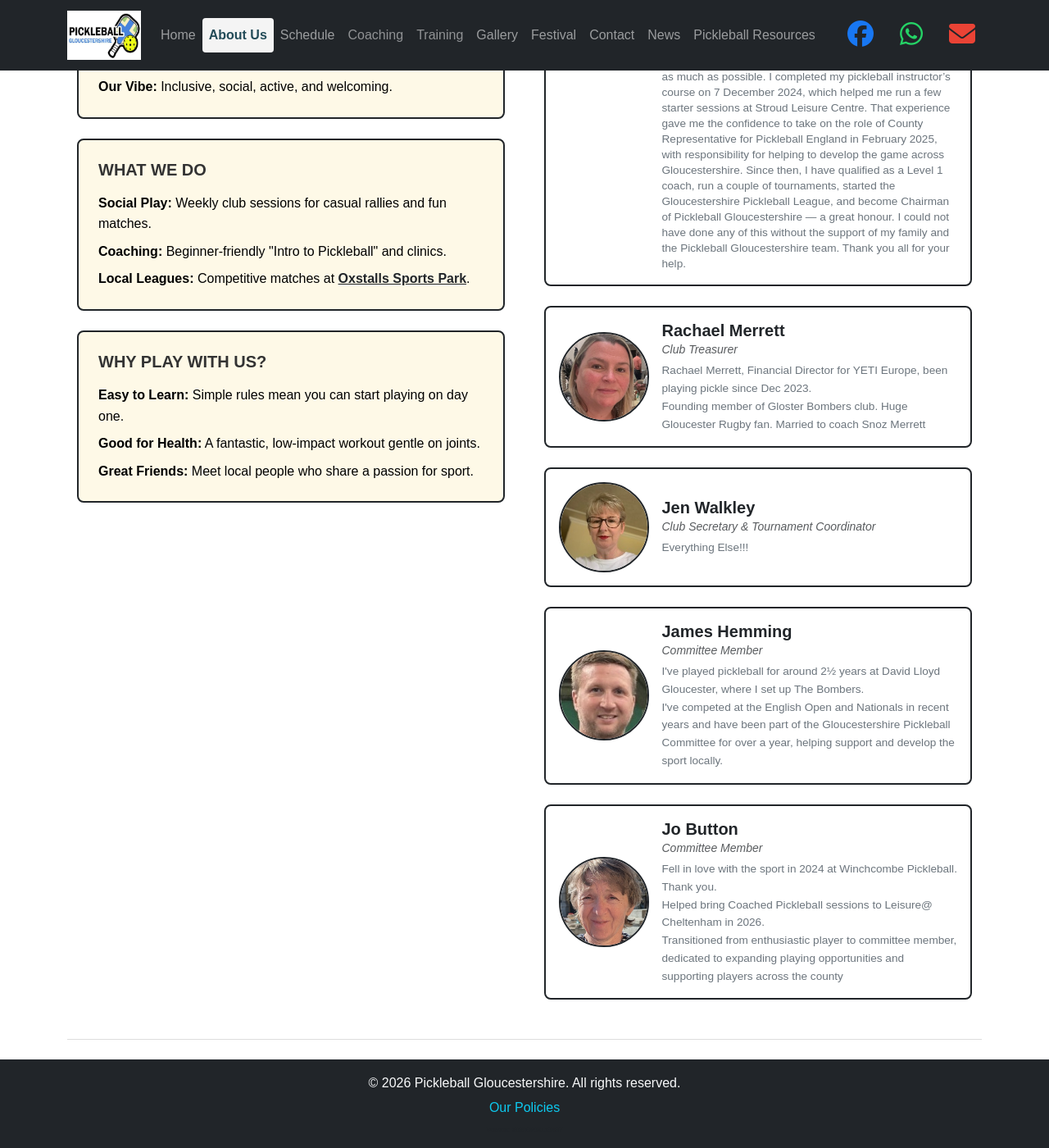
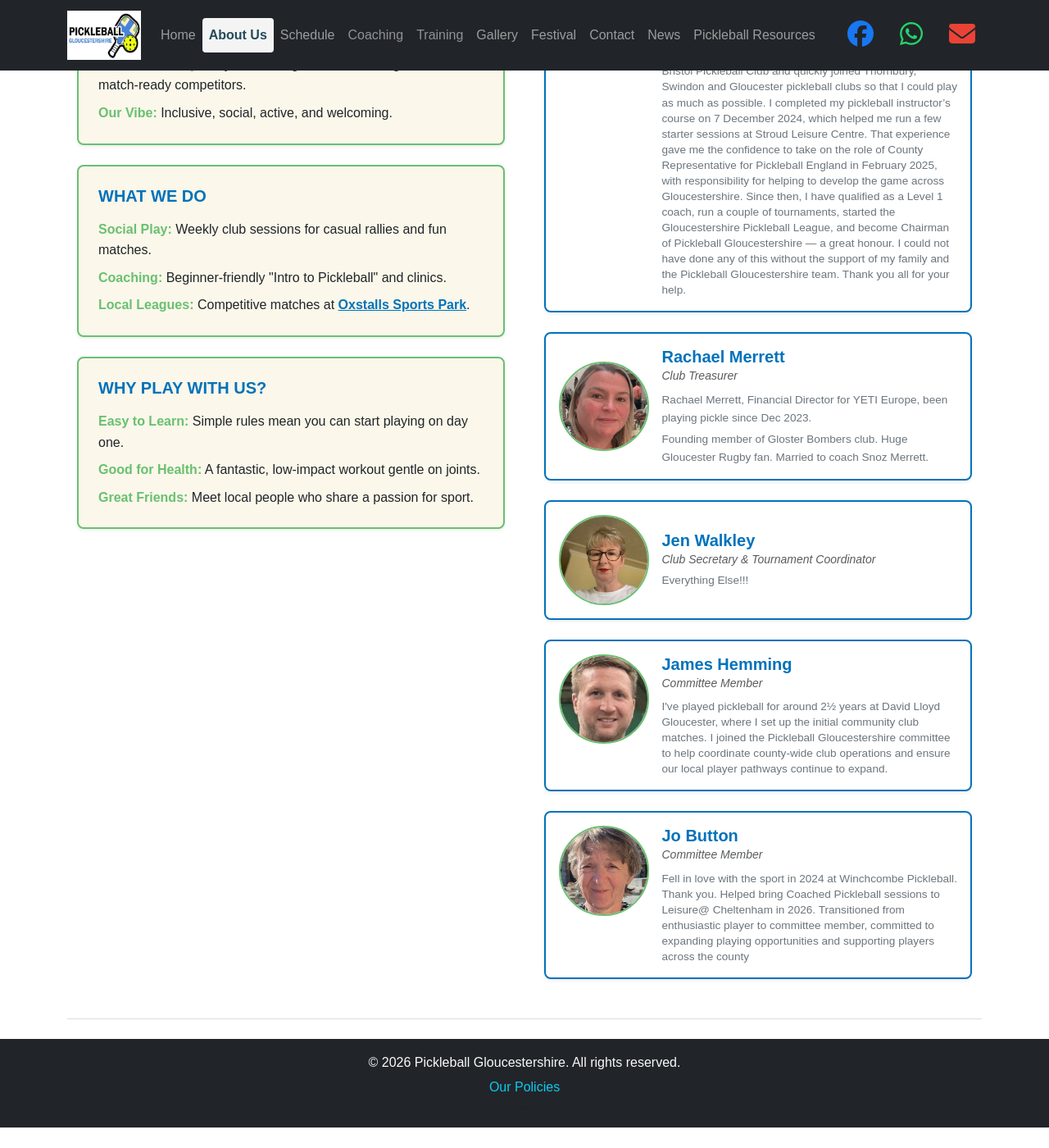
Before and after one commit to Jobnetcrest/jobnetcrest.github.io, a Jekyll site: the page built from about.html, in a window 1280 px wide and 1400 px high, scrolled down 542 px. Shown: the whole window at 82% size. Built offline with Jekyll 4.4.1, drawn with Linux system fonts in a browser that asks for light colours; nearby versions of some CDN libraries; after the commit the page ends 1917 px from its top, so only the background shows below that.

Commit message:
Chnage about us to reflect branding

```diff
--- a/about.html
+++ b/about.html
@@ -3,13 +3,13 @@ layout: default
 background_image: ""
 ---
 
-<section id="about-and-team" class="section py-5">
-  <div class="container text-black">
+<section id="about-and-team" class="section py-5" style="background-color: #ffffff; font-family: sans-serif;">
+  <div class="container text-dark">
 
     <!-- 1. UNIFIED RESPONSIVE HEADER -->
-    <header class="bg-transparent py-4 py-md-5 mt-md-2 w-100 px-3 text-center mb-4">
-      <div class="mx-auto d-inline-block pb-2 pb-md-3 border-bottom border-4 border-dark max-w-100">
-        <h1 class="display-4 display-md-2 fw-bold mb-0 text-uppercase text-black lh-sm tracking-wider">
+    <header class="bg-transparent py-4 py-md-5 mt-md-2 w-100 px-3 text-center mb-5">
+      <div class="mx-auto d-inline-block pb-2 pb-md-3 border-bottom border-4 max-w-100" style="border-color: #0072BB !important;">
+        <h1 class="display-4 display-md-2 fw-bold mb-0 text-uppercase lh-sm tracking-wider text-black">
           CLUB INFORMATION
         </h1>
       </div>
@@ -20,53 +20,53 @@ background_image: ""
 
       <!-- LEFT-HAND COLUMN: ABOUT US & MISSION CARDS (50% Width) -->
       <div class="col-12 col-lg-6 d-flex flex-column gap-4">
-        <div class="pb-2 border-bottom border-2 border-dark mb-2">
-          <h2 class="h3 fw-bold text-uppercase tracking-wide mb-0 text-black">About Us</h2>
+        <div class="pb-2 border-bottom border-2 mb-3" style="border-color: #0072BB !important;">
+          <h2 class="h3 fw-bold text-uppercase tracking-wide mb-0" style="color: #0072BB;">About Us</h2>
         </div>
 
         <!-- Block 1: Who We Are -->
-        <div class="p-4 border border-dark border-2 rounded-3 text-start" style="background-color: #fef9e7;">
-          <h3 class="fw-bold mb-3 text-uppercase fs-5">Who We Are</h3>
-          <p class="mb-2"><strong>Our Mission:</strong> To grow the game of pickleball across Gloucestershire.</p>
-          <p class="mb-2"><strong>Our Community:</strong> Players of all ages, from total beginners to match-ready competitors.</p>
-          <p class="mb-0"><strong>Our Vibe:</strong> Inclusive, social, active, and welcoming.</p>
+        <div class="p-4 border border-2 rounded-3 text-start shadow-sm" style="background-color: #FBF7EA; border-color: #69C071 !important;">
+          <h3 class="fw-bold mb-3 text-uppercase fs-5" style="color: #0072BB;">Who We Are</h3>
+          <p class="mb-2"><strong style="color: #69C071;">Our Mission:</strong> To grow the game of pickleball across Gloucestershire.</p>
+          <p class="mb-2"><strong style="color: #69C071;">Our Community:</strong> Players of all ages, from total beginners to match-ready competitors.</p>
+          <p class="mb-0"><strong style="color: #69C071;">Our Vibe:</strong> Inclusive, social, active, and welcoming.</p>
         </div>
 
         <!-- Block 2: What We Do -->
-        <div class="p-4 border border-dark border-2 rounded-3 text-start" style="background-color: #fef9e7;">
-          <h3 class="fw-bold mb-3 text-uppercase fs-5">What We Do</h3>
-          <p class="mb-2"><strong>Social Play:</strong> Weekly club sessions for casual rallies and fun matches.</p>
-          <p class="mb-2"><strong>Coaching:</strong> Beginner-friendly "Intro to Pickleball" and clinics.</p>
-          <p class="mb-0"><strong>Local Leagues:</strong> Competitive matches at <a href="https://www.google.com/maps/place/Oxstalls+Sports+Park/@51.8784639,-2.2373333,17z/data=!3m1!4b1!4m6!3m5!1s0x4871042a2444147f:0xae0bae45b9ed1912!8m2!3d51.8784639!4d-2.234753!16s%2Fg%2F12330zrny?entry=ttu&g_ep=EgoyMDI2MDgxOS4wIKXMDSoASAFQAw%3D%3D" target="_blank" rel="noopener" class="text-decoration-underline fw-semibold text-dark">Oxstalls Sports Park</a>.</p>
+        <div class="p-4 border border-2 rounded-3 text-start shadow-sm" style="background-color: #FBF7EA; border-color: #69C071 !important;">
+          <h3 class="fw-bold mb-3 text-uppercase fs-5" style="color: #0072BB;">What We Do</h3>
+          <p class="mb-2"><strong style="color: #69C071;">Social Play:</strong> Weekly club sessions for casual rallies and fun matches.</p>
+          <p class="mb-2"><strong style="color: #69C071;">Coaching:</strong> Beginner-friendly "Intro to Pickleball" and clinics.</p>
+          <p class="mb-0"><strong style="color: #69C071;">Local Leagues:</strong> Competitive matches at <a href="https://google.com" target="_blank" rel="noopener" class="text-decoration-underline fw-bold" style="color: #0072BB;">Oxstalls Sports Park</a>.</p>
         </div>
 
         <!-- Block 3: Why Play With Us? -->
-        <div class="p-4 border border-dark border-2 rounded-3 text-start" style="background-color: #fef9e7;">
-          <h3 class="fw-bold mb-3 text-uppercase fs-5">Why Play With Us?</h3>
-          <p class="mb-2"><strong>Easy to Learn:</strong> Simple rules mean you can start playing on day one.</p>
-          <p class="mb-2"><strong>Good for Health:</strong> A fantastic, low-impact workout gentle on joints.</p>
-          <p class="mb-0"><strong>Great Friends:</strong> Meet local people who share a passion for sport.</p>
+        <div class="p-4 border border-2 rounded-3 text-start shadow-sm" style="background-color: #FBF7EA; border-color: #69C071 !important;">
+          <h3 class="fw-bold mb-3 text-uppercase fs-5" style="color: #0072BB;">Why Play With Us?</h3>
+          <p class="mb-2"><strong style="color: #69C071;">Easy to Learn:</strong> Simple rules mean you can start playing on day one.</p>
+          <p class="mb-2"><strong style="color: #69C071;">Good for Health:</strong> A fantastic, low-impact workout gentle on joints.</p>
+          <p class="mb-0"><strong style="color: #69C071;">Great Friends:</strong> Meet local people who share a passion for sport.</p>
         </div>
       </div>
 
       <!-- RIGHT-HAND COLUMN: MEET THE TEAM COMPACT BIOS (50% Width) -->
       <div class="col-12 col-lg-6 d-flex flex-column gap-4">
-        <div class="pb-2 border-bottom border-2 border-dark mb-2">
-          <h2 class="h3 fw-bold text-uppercase tracking-wide mb-0 text-black">Meet The Team</h2>
+        <div class="pb-2 border-bottom border-2 mb-3" style="border-color: #0072BB !important;">
+          <h2 class="h3 fw-bold text-uppercase tracking-wide mb-0" style="color: #0072BB;">Meet The Team</h2>
         </div>
 
         <!-- Team Member 1: Ian Walkley -->
-        <div class="card border border-dark border-2 p-3 bg-white rounded-3">
+        <div class="card border border-2 p-3 bg-white rounded-3 shadow-sm" style="border-color: #0072BB !important;">
           <div class="row g-3 align-items-start">
             <div class="col-4 col-sm-3 mx-auto">
               <div class="ratio ratio-1x1">
-                <img src="images/Ian1.jpg" class="rounded-circle border border-2 border-dark object-fit-cover" alt="Ian Walkley">
+                <img src="images/Ian1.jpg" class="rounded-circle border border-2 object-fit-cover" alt="Ian Walkley" style="border-color: #69C071 !important;">
               </div>
             </div>
             <div class="col-12 col-sm-9 text-start">
-              <h4 class="fw-bold h5 mb-0 text-dark">Ian Walkley</h4>
+              <h4 class="fw-bold h5 mb-0" style="color: #0072BB;">Ian Walkley</h4>
               <span class="text-muted small fst-italic mb-2 d-block">Chairman & Head Coach</span>
-              <p class="text-danger small fw-bold mb-1">Mad about Pickleball!</p>
+              <p class="small fw-bold mb-1" style="color: #E6C619;">Mad about Pickleball!</p>
               <p class="small text-secondary mb-0" style="font-size: 0.85rem; line-height: 1.4;">
                 Born and bred in Gloucestershire, I was introduced to pickleball by friends in October 2023.
                 I started playing at Bristol Pickleball Club and quickly joined Thornbury, Swindon and Gloucester pickleball clubs
@@ -84,36 +84,36 @@ background_image: ""
         </div>
 
         <!-- Team Member 2: Rachael Merrett -->
-        <div class="card border border-dark border-2 p-3 bg-white rounded-3">
+        <div class="card border border-2 p-3 bg-white rounded-3 shadow-sm" style="border-color: #0072BB !important;">
           <div class="row g-3 align-items-center">
             <div class="col-4 col-sm-3 mx-auto">
               <div class="ratio ratio-1x1">
-                <img src="images/rachael1.jpg" class="rounded-circle border border-2 border-dark object-fit-cover" alt="Rachael Merrett">
+                <img src="images/rachael1.jpg" class="rounded-circle border border-2 object-fit-cover" alt="Rachael Merrett" style="border-color: #69C071 !important;">
               </div>
             </div>
             <div class="col-12 col-sm-9 text-start">
-              <h4 class="fw-bold h5 mb-0 text-dark">Rachael Merrett</h4>
-              <span class="text-muted small fst-italic mb-1 d-block">Club Treasurer</span>
+              <h4 class="fw-bold h5 mb-0" style="color: #0072BB;">Rachael Merrett</h4>
+              <span class="text-muted small fst-italic mb-2 d-block">Club Treasurer</span>
+              <p class="small text-secondary mb-1" style="font-size: 0.85rem;">
+                Rachael Merrett, Financial Director for YETI Europe, been playing pickle since Dec 2023.
+              </p>
               <p class="small text-secondary mb-0" style="font-size: 0.85rem;">
-                Rachael Merrett, Financial Director for YETI Europe, been playing pickle since Dec 2023. </p>
-              <p class="small text-secondary mb-0" style="font-size: 0.85rem;">
-                Founding member of Gloster Bombers club.
-                Huge Gloucester Rugby fan. Married to coach Snoz Merrett
+                Founding member of Gloster Bombers club. Huge Gloucester Rugby fan. Married to coach Snoz Merrett.
               </p>
             </div>
           </div>
         </div>
 
         <!-- Team Member 3: Jen Walkley -->
-        <div class="card border border-dark border-2 p-3 bg-white rounded-3">
+        <div class="card border border-2 p-3 bg-white rounded-3 shadow-sm" style="border-color: #0072BB !important;">
           <div class="row g-3 align-items-center">
             <div class="col-4 col-sm-3 mx-auto">
               <div class="ratio ratio-1x1">
-                <img src="images/Jen.jpg" class="rounded-circle border border-2 border-dark object-fit-cover" alt="Jen Walkley">
+                <img src="images/Jen.jpg" class="rounded-circle border border-2 object-fit-cover" alt="Jen Walkley" style="border-color: #69C071 !important;">
               </div>
             </div>
             <div class="col-12 col-sm-9 text-start">
-              <h4 class="fw-bold h5 mb-0 text-dark">Jen Walkley</h4>
+              <h4 class="fw-bold h5 mb-0" style="color: #0072BB;">Jen Walkley</h4>
               <span class="text-muted small fst-italic mb-1 d-block">Club Secretary & Tournament Coordinator</span>
               <p class="small text-secondary mb-0" style="font-size: 0.85rem;">
                 Everything Else!!!
@@ -123,49 +123,39 @@ background_image: ""
         </div>
 
         <!-- Team Member 4: James Hemming -->
-        <div class="card border border-dark border-2 p-3 bg-white rounded-3">
-          <div class="row g-3 align-items-center">
+        <div class="card border border-2 p-3 bg-white rounded-3 shadow-sm" style="border-color: #0072BB !important;">
+          <div class="row g-3 align-items-start">
             <div class="col-4 col-sm-3 mx-auto">
               <div class="ratio ratio-1x1">
-                <img src="images/james3.jpg" class="rounded-circle border border-2 border-dark object-fit-cover" alt="James Hemming">
+                <img src="images/james3.jpg" class="rounded-circle border border-2 object-fit-cover" alt="James Hemming" style="border-color: #69C071 !important;">
               </div>
             </div>
             <div class="col-12 col-sm-9 text-start">
-              <h4 class="fw-bold h5 mb-0 text-dark">James Hemming</h4>
-              <span class="text-muted small fst-italic mb-1 d-block">Committee Member</span>
-              <p class="small text-secondary mb-0" style="font-size: 0.85rem;">
-                I've played pickleball for around 2½ years at David Lloyd Gloucester, where I set up The Bombers.</p>
-              <P class="small text-secondary mb-0" style="font-size: 0.85rem;">
-                I've competed at the English Open and Nationals in recent years and have been part of the Gloucestershire Pickleball Committee for over a year, helping support and develop the sport locally.
+              <h4 class="fw-bold h5 mb-0" style="color: #0072BB;">James Hemming</h4>
+              <span class="text-muted small fst-italic mb-2 d-block">Committee Member</span>
+              <p class="small text-secondary mb-0" style="font-size: 0.85rem; line-height: 1.4;">
+                I've played pickleball for around 2½ years at David Lloyd Gloucester, where I set up the initial community club matches. I joined the Pickleball Gloucestershire committee to help coordinate county-wide club operations and ensure our local player pathways continue to expand.
               </p>
             </div>
           </div>
         </div>
 
-                <!-- Team Member 5: Jo Button -->
-        <div class="card border border-dark border-2 p-3 bg-white rounded-3">
-          <div class="row g-3 align-items-center">
+
+        <!-- Team Member 5: Jo Button -->
+        <div class="card border border-2 p-3 bg-white rounded-3 shadow-sm" style="border-color: #0072BB !important;">
+          <div class="row g-3 align-items-start">
             <div class="col-4 col-sm-3 mx-auto">
               <div class="ratio ratio-1x1">
-                <img src="images/jo.jpg" class="rounded-circle border border-2 border-dark object-fit-cover" alt="Jo Button">
+                <img src="images/jo.jpg" class="rounded-circle border border-2 object-fit-cover" alt="Jo Button" style="border-color: #69C071 !important;">
               </div>
             </div>
             <div class="col-12 col-sm-9 text-start">
-              <h4 class="fw-bold h5 mb-0 text-dark">Jo Button</h4>
-              <span class="text-muted small fst-italic mb-1 d-block">Committee Member</span>
-              <p class="small text-secondary mb-0" style="font-size: 0.85rem;">
-                Fell in love with the sport in 2024 at Winchcombe Pickleball. Thank you. </p>
-              <p class="small text-secondary mb-0" style="font-size: 0.85rem;">
-                 Helped bring Coached Pickleball sessions to Leisure@ Cheltenham in 2026. </p>
-              <p class="small text-secondary mb-0" style="font-size: 0.85rem;">
-                 Transitioned from enthusiastic player to committee member, dedicated to expanding playing opportunities and supporting players across the county
+              <h4 class="fw-bold h5 mb-0" style="color: #0072BB;">Jo Button</h4>
+              <span class="text-muted small fst-italic mb-2 d-block">Committee Member</span>
+              <p class="small text-secondary mb-0" style="font-size: 0.85rem; line-height: 1.4;">
+                Fell in love with the sport in 2024 at Winchcombe Pickleball. Thank you. Helped bring Coached Pickleball sessions to Leisure@ Cheltenham in 2026.
+                Transitioned from enthusiastic player to committee member, committed to expanding playing opportunities and supporting players across the county
               </p>
             </div>
           </div>
         </div>
-
-      </div> <!-- Closes Right Column -->
-
-    </div> <!-- Closes Row -->
-  </div> <!-- Closes Container -->
-</section>
```
Also changed, not shown: 16 other files.
